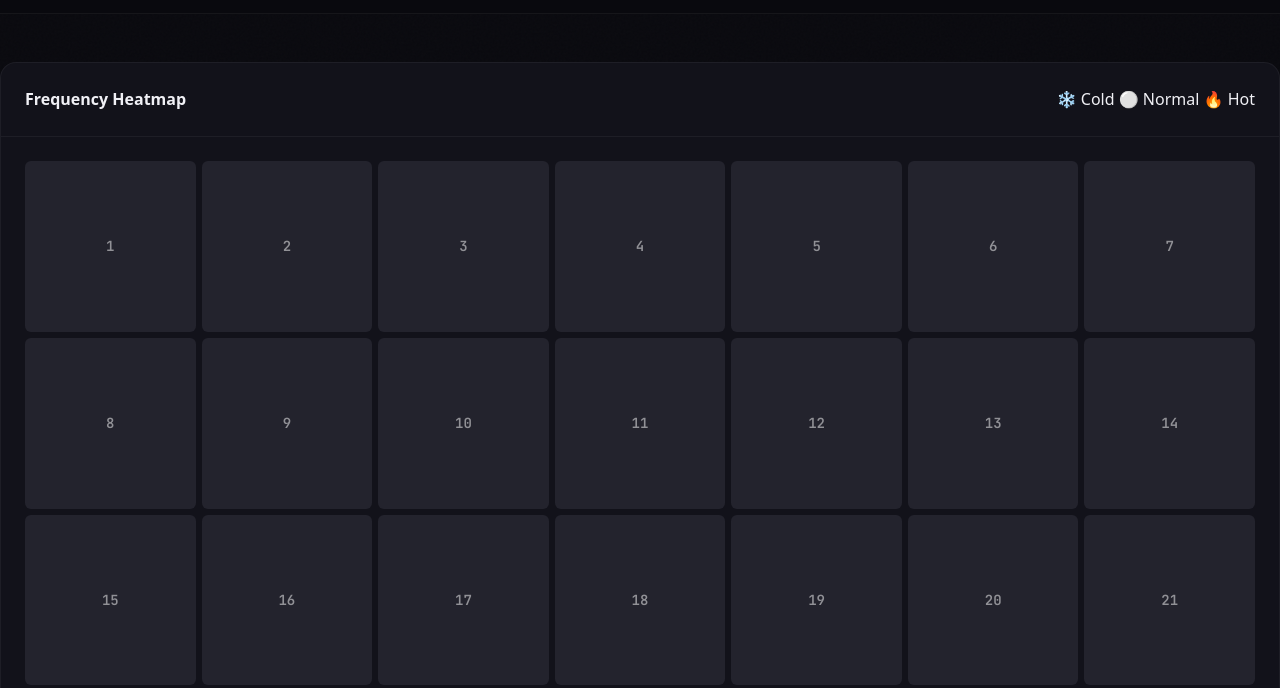
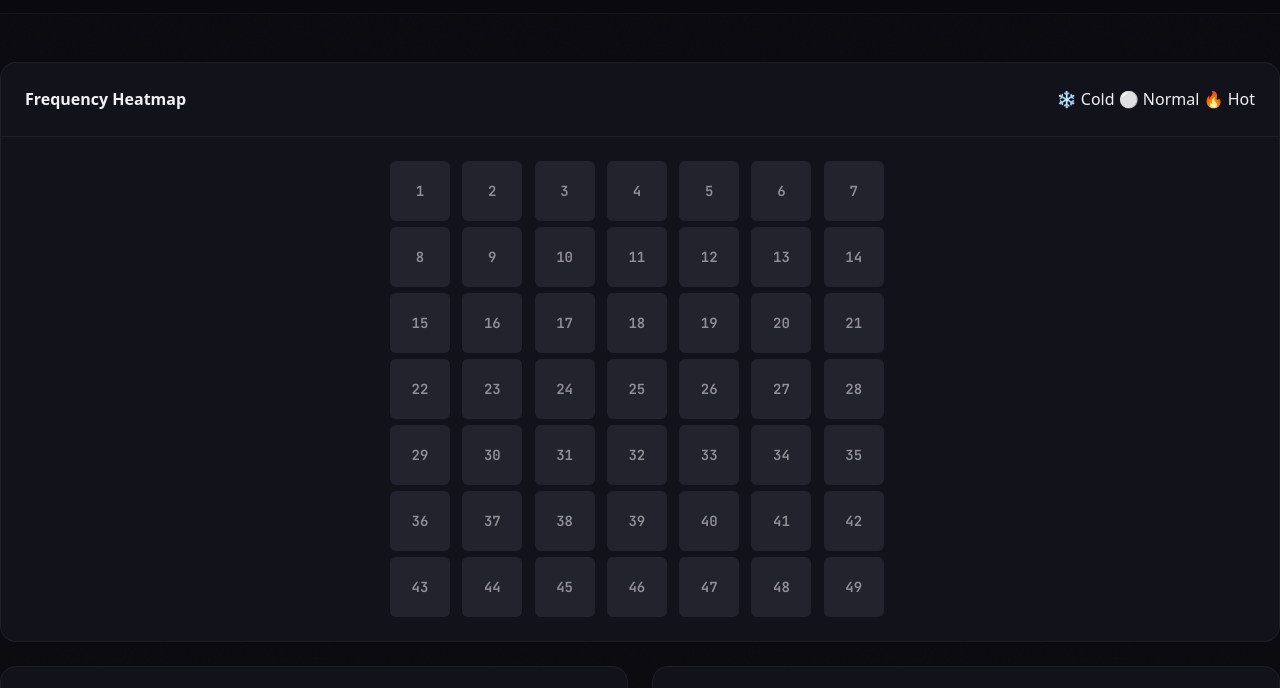
Before and after one commit to poseidonPLS/Singaporepools, a plain HTML site: page app/index.html in a window 1280 px wide. Both pictures are taken after a click on the link "Analysis". Shown: the part 64-752 px from the top of the page. Drawn offline with nearby package versions, Linux system fonts and the light colour scheme; no server answers; a web font is replaced by a local one.

Commit message:
fix: constrain heatmap size to prevent oversized cells

```diff
--- a/app/styles/main.css
+++ b/app/styles/main.css
@@ -458,6 +458,8 @@ body::before {
   display: grid;
   grid-template-columns: repeat(7, 1fr);
   gap: 6px;
+  max-width: 500px;
+  margin: 0 auto;
 }
 
 /* Responsive heatmap grid */
@@ -474,6 +476,7 @@ body::before {
 
 .heatmap__cell {
   aspect-ratio: 1;
+  max-width: 60px;
   border-radius: var(--radius-sm);
   display: flex;
   align-items: center;
```
